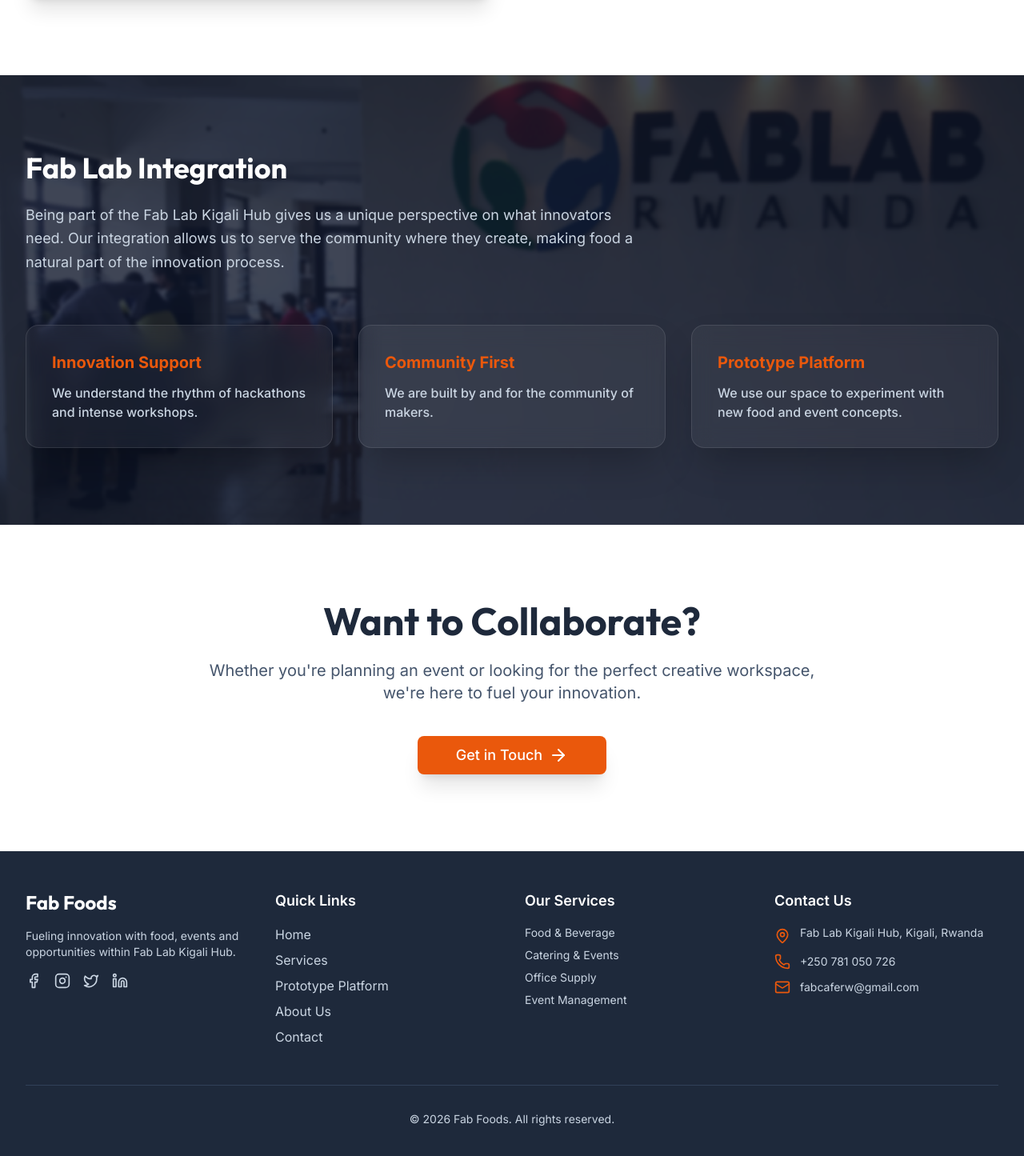
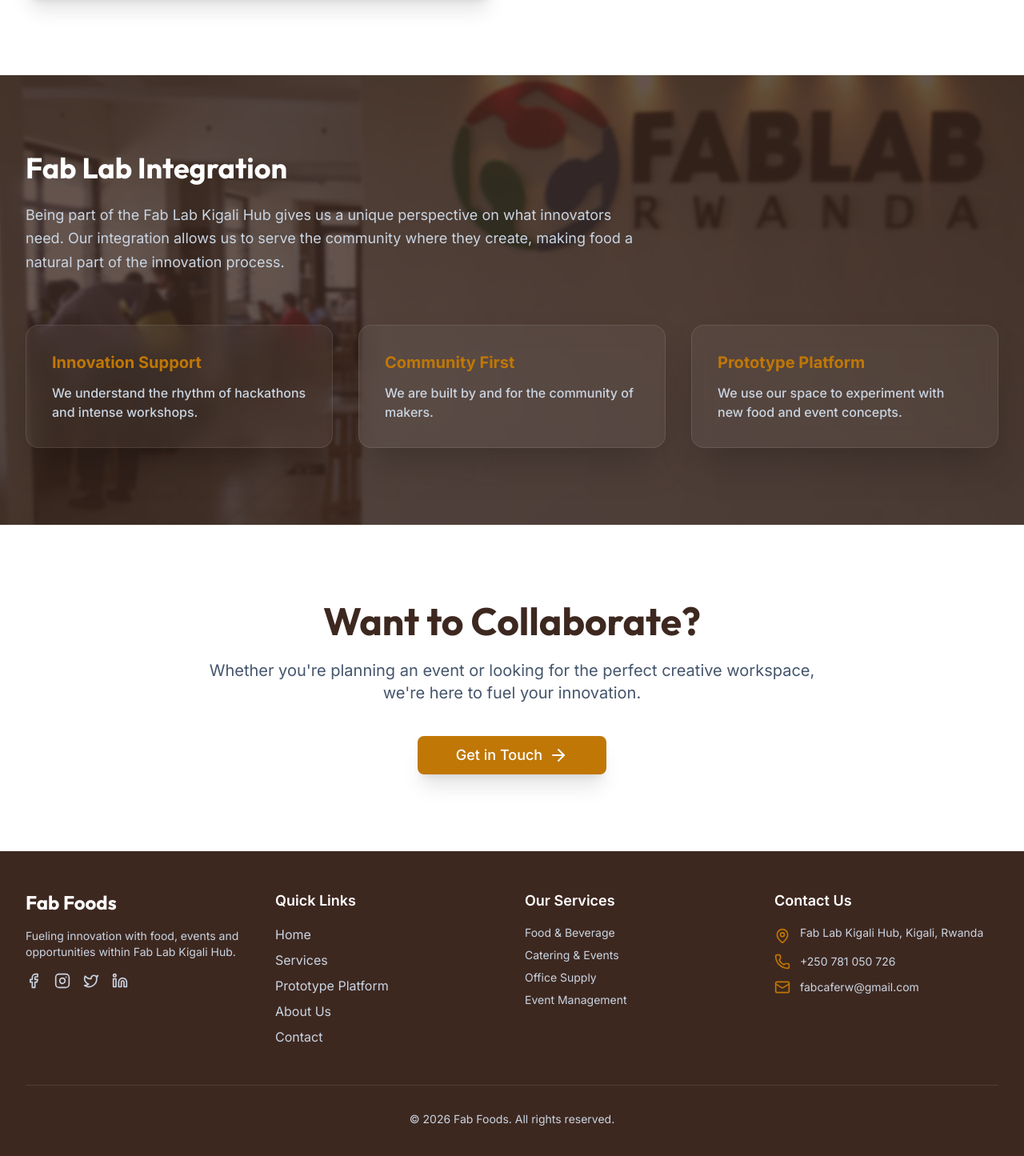
Before and after one commit to Ismakaleeba/fabfoods, a React (Vite) app: page /about in a window 1280 px wide. Shown: the part 822-2267 px from the top of the page at 80% size. Built offline with nearby package versions, Linux system fonts and the light colour scheme.

Commit message:
Complete color rebranding to official logo palette across all pages

```diff
--- a/src/components/layout/Footer.tsx
+++ b/src/components/layout/Footer.tsx
@@ -64,7 +64,7 @@
                     </div>
                 </div>
 
-                <div className="border-t border-slate-700 mt-12 pt-8 text-center text-sm">
+                <div className="border-t border-white/10 mt-12 pt-8 text-center text-sm">
                     <p>&copy; {new Date().getFullYear()} Fab Foods. All rights reserved.</p>
                 </div>
             </div>
--- a/src/index.css
+++ b/src/index.css
@@ -1,16 +1,19 @@
 @import "tailwindcss";
 
 @theme {
-  --color-primary: #ea580c; /* Orange-600 */
-  --color-secondary: #1e293b; /* Slate-800 */
-  --color-accent: #22c55e; /* Green-500 */
+  --color-primary: #c07706;
+  /* Golden Innovation Orange */
+  --color-secondary: #3d2820;
+  /* Deep Espresso Brown */
+  --color-accent: #dfc7a7;
+  /* Creamy Latte Beige */
 
   --font-sans: 'Inter', sans-serif;
   --font-display: 'Outfit', sans-serif;
 }
 
 @layer base {
-    body {
-        @apply font-sans antialiased text-secondary bg-white;
-    }
+  body {
+    @apply font-sans antialiased text-secondary bg-white;
+  }
 }
--- a/src/pages/About.tsx
+++ b/src/pages/About.tsx
@@ -8,7 +8,7 @@
 const About = () => {
     return (
         <>
-            <div className="bg-slate-900 text-white py-20">
+            <div className="bg-secondary text-white py-20">
                 <div className="max-w-7xl mx-auto px-4 sm:px-6 lg:px-8 text-center">
                     <h1 className="text-4xl md:text-5xl font-bold font-display mb-6">About Fab Foods</h1>
                     <p className="text-xl text-slate-300 max-w-2xl mx-auto">
@@ -46,7 +46,7 @@
                         alt="Fab Lab Kigali Workspace"
                         className="w-full h-full object-cover"
                     />
-                    <div className="absolute inset-0 bg-slate-900/80 backdrop-blur-[2px]"></div>
+                    <div className="absolute inset-0 bg-secondary/80 backdrop-blur-[2px]"></div>
                 </div>
 
                 <div className="relative z-10 w-full text-white">
@@ -82,7 +82,7 @@
                     <div className="flex justify-center">
                         <Button
                             size="lg"
-                            className="px-12 py-4 text-lg shadow-xl hover:shadow-primary/30 transition-all"
+                            className="px-12 py-4 text-lg shadow-xl hover:shadow-primary/30 transition-all bg-primary hover:bg-primary/90 border-none"
                             onClick={() => openWhatsApp(WHATSAPP_TEMPLATES.GENERAL)}
                         >
                             Get in Touch <ArrowRight className="ml-2 w-6 h-6" />
--- a/src/pages/Home.tsx
+++ b/src/pages/Home.tsx
@@ -167,14 +167,14 @@
             </Section>
 
             {/* Who We Serve */}
-            <Section className="relative h-[600px] flex items-center overflow-hidden bg-slate-900">
+            <Section className="relative h-[600px] flex items-center overflow-hidden bg-secondary">
                 <div className="absolute inset-0 z-0">
                     <img
                         src={whoWeServeImg}
                         alt="Who We Serve Background"
                         className="w-full h-full object-cover opacity-20 blur-[2px]"
                     />
-                    <div className="absolute inset-0 bg-gradient-to-t from-slate-900 via-slate-900/40 to-slate-900"></div>
+                    <div className="absolute inset-0 bg-gradient-to-t from-secondary via-secondary/40 to-secondary"></div>
                 </div>
 
                 <div className="relative z-10 w-full">
@@ -205,7 +205,7 @@
             </Section>
 
             {/* CTA */}
-            <Section className="!bg-slate-900 text-white rounded-3xl mx-4 my-16 shadow-2xl relative overflow-hidden">
+            <Section className="!bg-secondary text-white rounded-3xl mx-4 my-16 shadow-2xl relative overflow-hidden">
                 <div className="absolute inset-0 opacity-10">
                     <img src={galleryDinner} alt="CTA Background" className="w-full h-full object-cover" />
                 </div>
@@ -217,7 +217,7 @@
                     <div className="flex flex-col sm:flex-row justify-center gap-6">
                         <Button
                             size="lg"
-                            className="bg-primary hover:bg-orange-600 text-white border-none px-10 shadow-lg shadow-primary/20"
+                            className="bg-primary hover:bg-primary/90 text-white border-none px-10 shadow-lg shadow-primary/20"
                             onClick={() => openWhatsApp(WHATSAPP_TEMPLATES.CATERING)}
                         >
                             Contact for Catering
--- a/src/pages/Menu.tsx
+++ b/src/pages/Menu.tsx
@@ -83,7 +83,7 @@
     return (
         <>
             {/* Hero & Philosophy */}
-            <div className="bg-slate-900 text-white py-24 relative overflow-hidden">
+            <div className="bg-secondary text-white py-24 relative overflow-hidden">
                 <div className="absolute inset-0 opacity-10">
                     <img src={food3} alt="Philosophy Background" className="w-full h-full object-cover" />
                 </div>
@@ -157,7 +157,7 @@
                             {/* Background Image with Overlay */}
                             <div className="absolute inset-0 z-0">
                                 <img src={cat.image} alt={cat.category} className="w-full h-full object-cover" />
-                                <div className="absolute inset-0 bg-slate-900/85 backdrop-blur-[1px]"></div>
+                                <div className="absolute inset-0 bg-secondary/85 backdrop-blur-[1px]"></div>
                             </div>
 
                             {/* Content */}
@@ -223,7 +223,7 @@
                     </p>
                     <Button
                         size="lg"
-                        className="bg-primary hover:bg-orange-600 text-white border-none px-10 shadow-lg"
+                        className="bg-primary hover:bg-primary/90 text-white border-none px-10 shadow-lg"
                         onClick={() => openWhatsApp(WHATSAPP_TEMPLATES.ORDER)}
                     >
                         Order via WhatsApp Now
--- a/src/pages/Prototype.tsx
+++ b/src/pages/Prototype.tsx
@@ -21,7 +21,7 @@
                             A digital platform and event series that connects young people to real opportunities, mentors, and innovation communities.
                         </p>
                         <Button
-                            className="bg-primary text-white hover:bg-orange-700 border-none transition-all shadow-lg hover:shadow-primary/25"
+                            className="bg-primary text-white hover:bg-primary/90 border-none transition-all shadow-lg hover:shadow-primary/25"
                             onClick={() => openWhatsApp(WHATSAPP_TEMPLATES.PROTOTYPE)}
                         >
                             Join the Community <ArrowRight className="ml-2 w-5 h-5" />
```
